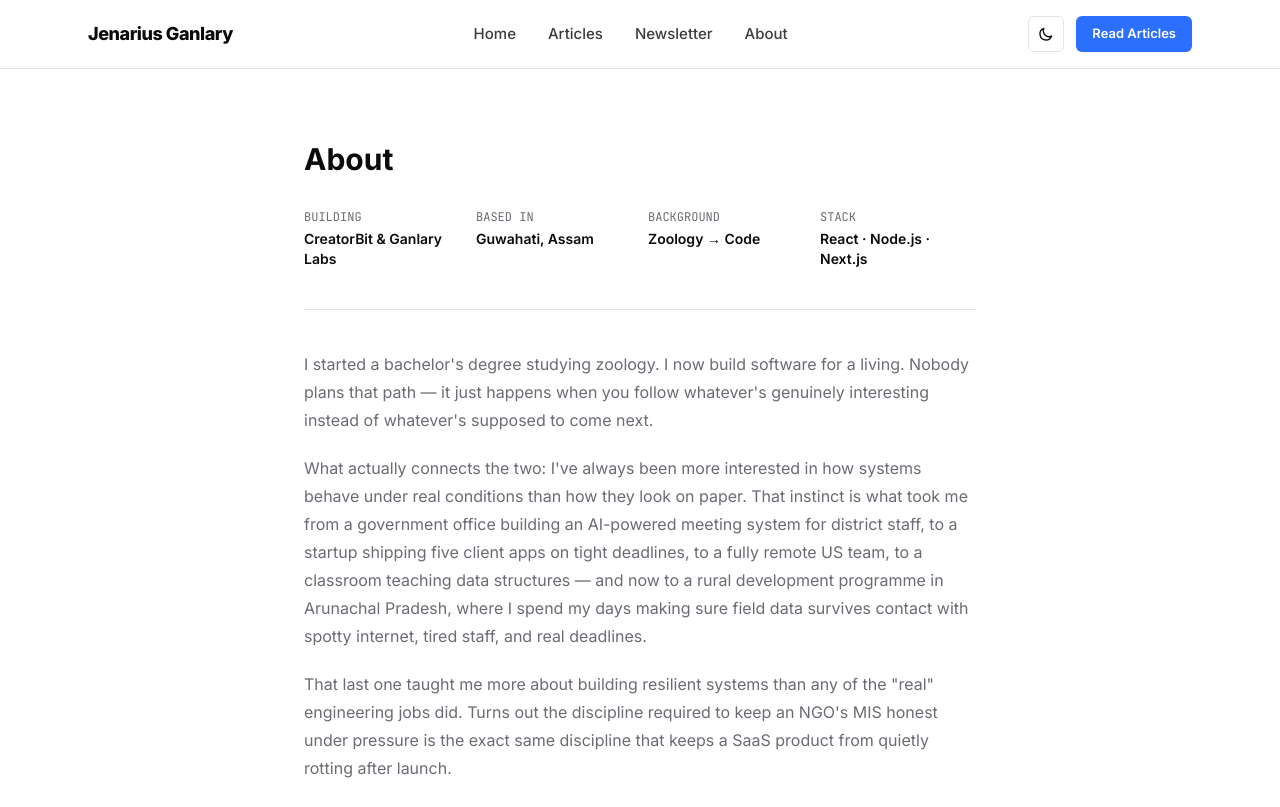
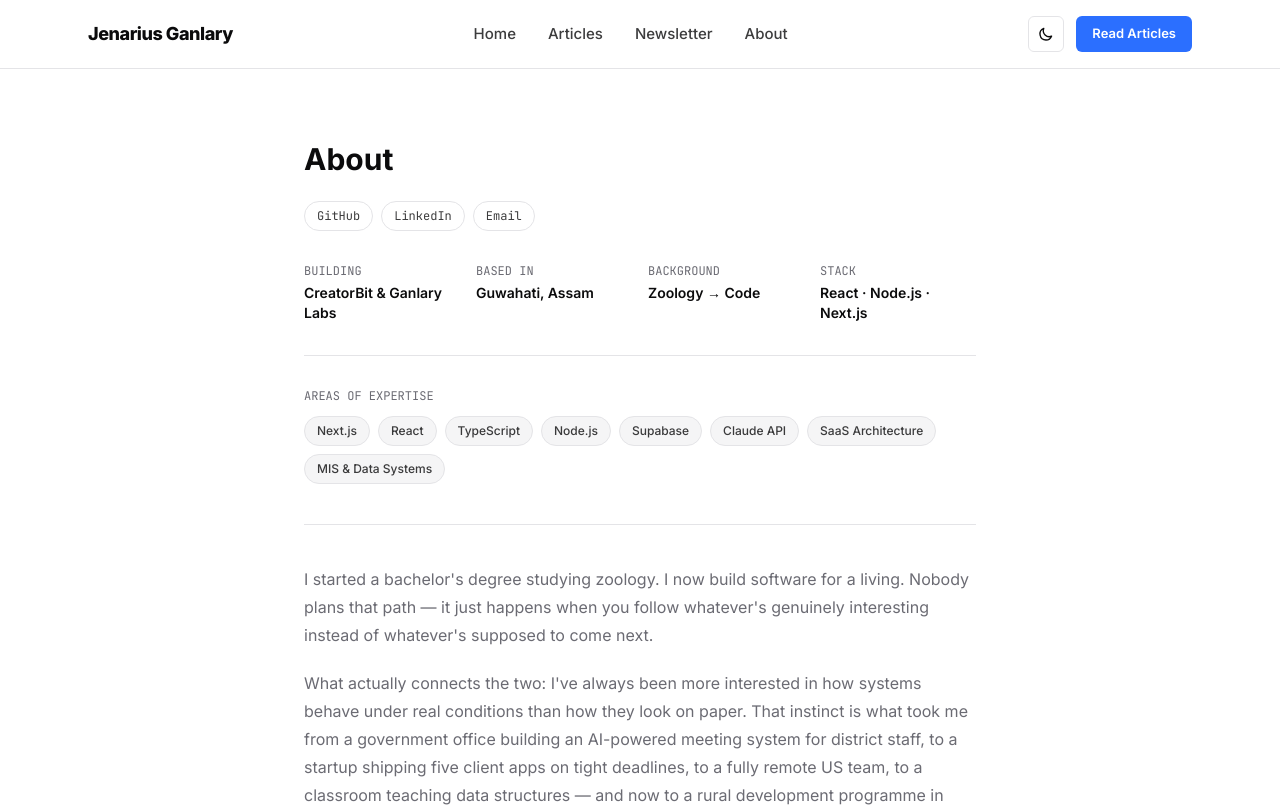
Before and after one commit to JenariusGanlary/jenariusganlary, a Next.js app: page /about in a window 1280 px wide. Shown: the top 807 px of the page. Built offline with nearby package versions, Linux system fonts and the light colour scheme.

Commit message:
Add About page authority: social links, expertise tags, Person schema

```diff
--- a/app/about/page.tsx
+++ b/app/about/page.tsx
@@ -1,4 +1,5 @@
 import type { Metadata } from "next";
+import Link from "next/link";
 
 export const metadata: Metadata = { title: "About" };
 
@@ -9,18 +10,93 @@ const stats = [
   { label: "Stack", value: "React · Node.js · Next.js" },
 ];
 
+const skills = [
+  "Next.js", "React", "TypeScript", "Node.js", "Supabase",
+  "Claude API", "SaaS Architecture", "MIS & Data Systems",
+];
+
+const socialLinks = [
+  { label: "GitHub", href: "https://github.com/JenariusGanlary", external: true },
+  { label: "LinkedIn", href: "https://www.linkedin.com/in/jenarius-ganlary/", external: true },
+  { label: "Email", href: "mailto:hello@jenariusganlary.com", external: false },
+];
+
+const personJsonLd = {
+  "@context": "https://schema.org",
+  "@type": "Person",
+  "@id": "https://jenariusganlary.com/#person",
+  name: "Jenarius Ganlary",
+  alternateName: "Zen",
+  url: "https://jenariusganlary.com/about",
+  jobTitle: "Full-Stack Developer & Data Analyst",
+  description:
+    "Full-stack developer and data analyst writing about SaaS, AI tools, startups, and indie hacking. Building CreatorBit and running Ganlary Labs.",
+  email: "mailto:hello@jenariusganlary.com",
+  address: {
+    "@type": "PostalAddress",
+    addressLocality: "Guwahati",
+    addressRegion: "Assam",
+    addressCountry: "IN",
+  },
+  sameAs: [
+    "https://github.com/JenariusGanlary",
+    "https://www.linkedin.com/in/jenarius-ganlary/",
+  ],
+  knowsAbout: skills,
+  worksFor: [
+    {
+      "@type": "Organization",
+      name: "Ganlary Labs",
+    },
+  ],
+};
+
 export default function AboutPage() {
   return (
     <div className="max-w-2xl mx-auto py-8">
-      <h1 className="text-3xl font-bold mb-8 text-foreground">About</h1>
+      <script
+        id="about-person-jsonld"
+        type="application/ld+json"
+        dangerouslySetInnerHTML={{ __html: JSON.stringify(personJsonLd) }}
+      />
 
-      <div className="grid grid-cols-2 md:grid-cols-4 gap-4 mb-10 pb-10 border-b border-line">
+      <h1 className="text-3xl font-bold mb-6 text-foreground">About</h1>
+
+      <div className="flex flex-wrap gap-2 mb-8">
+        {socialLinks.map((link) => (
+          <Link
+            key={link.label}
+            href={link.href}
+            target={link.external ? "_blank" : undefined}
+            rel={link.external ? "noreferrer" : undefined}
+            className="text-xs font-mono border border-line rounded-full px-3 py-1.5 text-foreground/80 hover:border-accent hover:text-foreground transition-colors"
+          >
+            {link.label}
+          </Link>
+        ))}
+      </div>
+
+      <div className="grid grid-cols-2 md:grid-cols-4 gap-4 mb-8 pb-8 border-b border-line">
         {stats.map((s) => (
           <div key={s.label}>
             <p className="text-xs font-mono text-mute mb-1">{s.label.toUpperCase()}</p>
             <p className="text-sm font-semibold text-foreground">{s.value}</p>
           </div>
         ))}
+      </div>
+
+      <div className="mb-10 pb-10 border-b border-line">
+        <p className="text-xs font-mono text-mute mb-3">AREAS OF EXPERTISE</p>
+        <div className="flex flex-wrap gap-2">
+          {skills.map((skill) => (
+            <span
+              key={skill}
+              className="text-xs font-medium bg-surface border border-line rounded-full px-3 py-1.5 text-foreground/80"
+            >
+              {skill}
+            </span>
+          ))}
+        </div>
       </div>
 
       <div className="prose-body text-mute space-y-5">
@@ -66,7 +142,7 @@ export default function AboutPage() {
         </p>
         <p>
           If any of this overlaps with what you're building — or you need
-          something built — the <a href="/contact">contact page</a> works.
+          something built — the <Link href="/contact">contact page</Link> works.
         </p>
       </div>
     </div>
```
